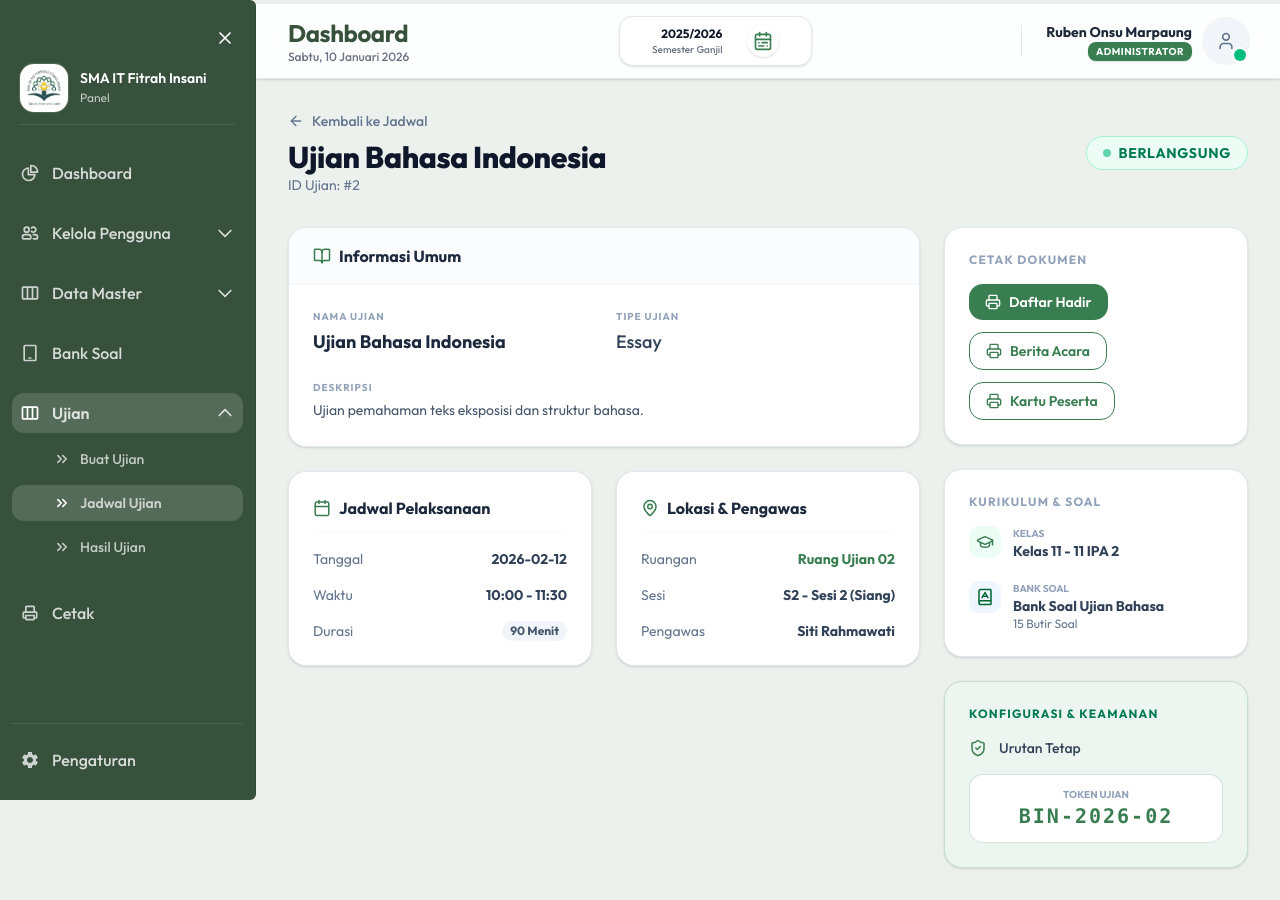
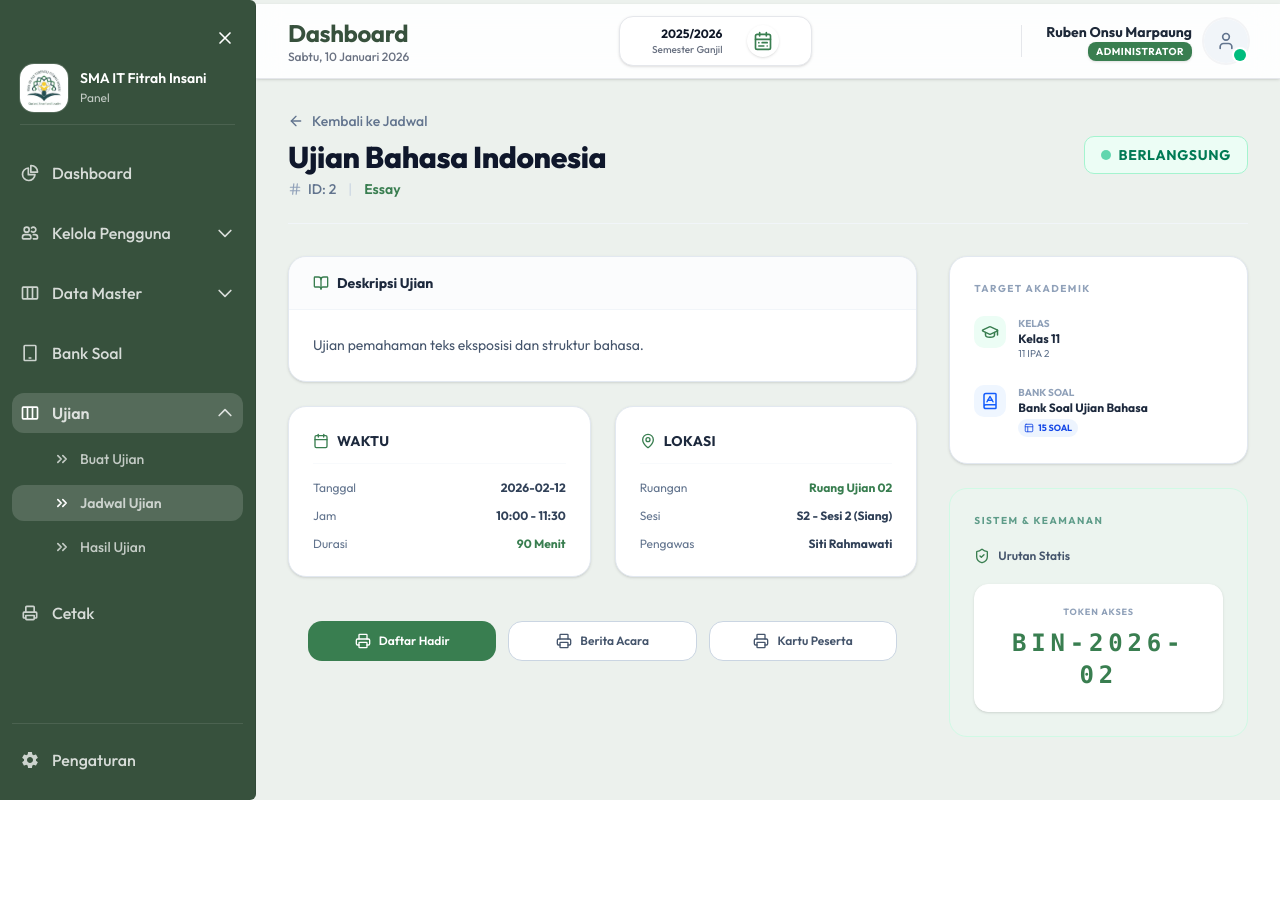
Before and after one commit to mustafamadjid/web-app-cbt, a React app in the folder frontend/: page /dashboard/administrator/ujian/jadwal/2 in a window 1280 px wide. After the commit the page ends 800 px from the top, so only its background shows below. Built offline with nearby package versions, Linux system fonts and the light colour scheme; the HTML template or start-up script is replaced by a standard one.

Commit message:
FE : Refactor halaman detail ujian

```diff
--- a/frontend/src/pages/Admin/Dashboard/Ujian/DetailUjian.tsx
+++ b/frontend/src/pages/Admin/Dashboard/Ujian/DetailUjian.tsx
@@ -6,9 +6,11 @@
   MapPin,
   ShieldCheck,
   BookOpen,
-  Layers,
   ArrowLeft,
-  BookAIcon
+  BookAIcon,
+  Hash,
+  Layout,
+  AlertCircle,
 } from "lucide-react";
 
 import PrintButton from "@/components/common/Input/PrintButton";
@@ -21,6 +23,7 @@
   getUjianSesiOptions,
 } from "@/services/Api/features-api/Ujian/ujian.service";
 import { getJadwalUjianDetail } from "@/services/Api/features-api/Ujian/jadwalujian.service";
+
 import type { TingkatKelasOption } from "@/types/DataMaster/Kelas";
 import type { RuangUjianRow } from "@/types/DataMaster/RuangUjian";
 import type {
@@ -29,10 +32,7 @@
   SesiUjianOption,
   TipeUjian,
 } from "@/types/Ujian/BuatUjian";
-import type { DetailUjianItem } from "@/types/Ujian/DetailUjian";
-
-type PrintJenis = "daftar-hadir" | "berita-acara" | "kartu-peserta";
-
+import type { DetailUjianItem, PrintJenis } from "@/types/Ujian/DetailUjian";
 
 const tipeUjianLabel: Record<TipeUjian, string> = {
   PILIHAN_GANDA: "Pilihan Ganda",
@@ -66,7 +66,6 @@
   const [sesiOptions, setSesiOptions] = useState<SesiUjianOption[]>([]);
   const [bankSoalOptions, setBankSoalOptions] = useState<BankSoalOption[]>([]);
 
-  // ... (Keep existing useEffect & logic for options and detail fetching)
   useEffect(() => {
     let active = true;
     const loadOptions = async () => {
@@ -127,14 +126,18 @@
   useEffect(() => {
     let active = true;
     const loadBankSoal = async () => {
-      if (!detail || detail.kelas_id === "") {
+      if (!detail || !detail.kelas_id) {
         setBankSoalOptions([]);
         return;
       }
-      const data = await getUjianBankSoalOptions({
-        tingkatKelasId: detail.kelas_id,
-      });
-      if (active) setBankSoalOptions(data);
+      try {
+        const data = await getUjianBankSoalOptions({
+          tingkatKelasId: detail.kelas_id,
+        });
+        if (active) setBankSoalOptions(data);
+      } catch {
+        if (active) setBankSoalOptions([]);
+      }
     };
     loadBankSoal();
     return () => {
@@ -143,7 +146,7 @@
   }, [detail]);
 
   const kelasLabel = useMemo(() => {
-    if (!detail || detail.kelas_id === "") return "-";
+    if (!detail?.kelas_id) return "-";
     const kelas = kelasOptions.find(
       (item) => item.id_tingkat_kelas === detail.kelas_id
     );
@@ -151,8 +154,7 @@
   }, [detail, kelasOptions]);
 
   const guruLabel = useMemo(() => {
-    if (!detail || detail.guru_pengawas_id === "")
-      return detail?.pengawas_ujian ?? "-";
+    if (!detail?.guru_pengawas_id) return detail?.pengawas_ujian ?? "-";
     const guru = guruOptions.find(
       (item) => item.id === detail.guru_pengawas_id
     );
@@ -160,15 +162,14 @@
   }, [detail, guruOptions]);
 
   const sesiLabel = useMemo(() => {
-    if (!detail || detail.sesi_id === "")
+    if (!detail?.sesi_id)
       return detail?.sesi_ujian ? `Sesi ${detail.sesi_ujian}` : "-";
     const sesi = sesiOptions.find((item) => item.id === detail.sesi_id);
     return sesi ? `${sesi.kode} - ${sesi.nama}` : `Sesi #${detail.sesi_id}`;
   }, [detail, sesiOptions]);
 
   const ruangLabel = useMemo(() => {
-    if (!detail || detail.ruang_ujian_id === "")
-      return detail?.ruang_ujian ?? "-";
+    if (!detail?.ruang_ujian_id) return detail?.ruang_ujian ?? "-";
     const ruang = ruangOptions.find(
       (item) => item.id === detail.ruang_ujian_id
     );
@@ -176,28 +177,25 @@
   }, [detail, ruangOptions]);
 
   const bankSoalLabel = useMemo(() => {
-    if (!detail || detail.bank_soal_id === "") return "-";
+    if (!detail?.bank_soal_id) return "-";
     const bank = bankSoalOptions.find(
       (item) => item.id === detail.bank_soal_id
     );
     return bank ? bank.nama : `Bank Soal #${detail.bank_soal_id}`;
   }, [detail, bankSoalOptions]);
 
-  const detailStatusLabel = detail?.status_ujian
-    ? statusLabelMap[detail.status_ujian] ?? detail.status_ujian
-    : "Status belum tersedia";
+  const handlePrint = (jenis: PrintJenis) => {
+    if (typeof window !== "undefined") window.print();
+  };
 
-  const handlePrint = (jenis: PrintJenis) => {
-    console.info("Print", jenis, detail);
-    if (typeof window !== "undefined") {
-      window.print();
-    }
-  };
+  const statusLabel = detail?.status_ujian
+    ? statusLabelMap[detail.status_ujian]
+    : "Tidak Diketahui";
 
   return (
     <div className="mx-auto max-w-6xl px-4 py-8 sm:px-6 lg:px-8">
-      {/* Header Section */}
-      <div className="mb-8 flex flex-col gap-4 sm:flex-row sm:items-center sm:justify-between">
+      {/* 1. Header Section */}
+      <div className="mb-8 flex flex-col gap-4 sm:flex-row sm:items-center sm:justify-between border-b border-slate-100 pb-6">
         <div>
           <Link
             to={paths.dashboard.jadwal_ujian}
@@ -210,169 +208,161 @@
             Kembali ke Jadwal
           </Link>
           <h1 className="text-3xl font-extrabold tracking-tight text-slate-900">
-            {detail?.nama_ujian ?? "Detail Ujian"}
+            {detail?.nama_ujian ?? "Memuat Detail..."}
           </h1>
-          <p className="text-sm text-slate-500">ID Ujian: #{ujianId}</p>
+          <div className="mt-1 flex items-center gap-3 text-sm text-slate-500">
+            <span className="flex items-center gap-1.5 font-medium">
+              <Hash size={14} className="text-slate-400" /> ID: {ujianId}
+            </span>
+            <span className="text-slate-300">|</span>
+            <span className="font-semibold text-[#397e50]">
+              {detail ? tipeUjianLabel[detail.tipe_ujian] : "-"}
+            </span>
+          </div>
         </div>
 
         {!loading && detail && (
           <div
-            className={`inline-flex items-center gap-2 rounded-full border px-4 py-1.5 text-sm font-bold uppercase tracking-wider ${
+            className={`inline-flex items-center gap-2 rounded-lg border px-4 py-2 text-sm font-bold uppercase tracking-wider ${
               statusColorMap[detail.status_ujian] || statusColorMap.selesai
             }`}
           >
             <span
-              className={`h-2 w-2 rounded-full ${
+              className={`h-2.5 w-2.5 rounded-full ${
                 detail.status_ujian === "berlangsung"
                   ? "animate-pulse bg-emerald-500"
                   : "bg-current"
               }`}
             />
-            {detailStatusLabel}
+            {statusLabel}
           </div>
         )}
       </div>
 
       {loading ? (
-        <div className="flex min-h-[400px] flex-col items-center justify-center rounded-3xl border-2 border-dashed border-slate-200 bg-white p-12 text-slate-400">
+        <div className="flex min-h-[400px] flex-col items-center justify-center rounded-3xl border border-slate-200 bg-white p-12 text-slate-400">
           <div className="h-10 w-10 animate-spin rounded-full border-4 border-[#397e50] border-t-transparent" />
-          <p className="mt-4 font-medium">Menyiapkan detail informasi...</p>
+          <p className="mt-4 font-medium">Sinkronisasi data ujian...</p>
         </div>
       ) : errorMsg ? (
-        <div className="rounded-xl border border-red-200 bg-red-50 p-6 text-center">
-          <p className="font-semibold text-red-700">{errorMsg}</p>
+        <div className="flex flex-col items-center justify-center rounded-2xl border border-red-100 bg-red-50 p-10 text-center">
+          <AlertCircle size={40} className="mb-3 text-red-500" />
+          <p className="text-lg font-semibold text-red-700">{errorMsg}</p>
+          <Link
+            to={paths.dashboard.jadwal_ujian}
+            className="mt-4 text-sm font-bold text-red-600 underline"
+          >
+            Kembali
+          </Link>
         </div>
       ) : (
         detail && (
-          <div className="grid grid-cols-1 gap-6 lg:grid-cols-3">
-            {/* Main Info Card (Left Column) */}
+          <div className="grid grid-cols-1 gap-8 lg:grid-cols-3">
+            {/* Main Column (Left) */}
             <div className="lg:col-span-2 space-y-6">
-              <div className="overflow-hidden rounded-2xl border border-slate-200 bg-white shadow-sm">
-                <div className="border-b border-slate-100 bg-slate-50/50 px-6 py-4">
-                  <h2 className="flex items-center gap-2 font-bold text-slate-800">
-                    <BookOpen size={18} className="text-[#397e50]" />
-                    Informasi Umum
-                  </h2>
+              {/* Deskripsi */}
+              <div className="rounded-2xl border border-slate-200 bg-white shadow-sm overflow-hidden">
+                <div className="bg-slate-50/50 px-6 py-4 border-b border-slate-100 flex items-center gap-2 font-bold text-slate-800 text-sm">
+                  <BookOpen size={16} className="text-[#397e50]" />
+                  Deskripsi Ujian
                 </div>
                 <div className="p-6">
-                  <div className="grid gap-6 sm:grid-cols-2">
-                    <div className="space-y-1">
-                      <p className="text-2xs font-bold uppercase tracking-widest text-slate-400">
-                        Nama Ujian
-                      </p>
-                      <p className="text-lg font-bold text-slate-800">
-                        {detail.nama_ujian}
-                      </p>
-                    </div>
-                    <div className="space-y-1">
-                      <p className="text-2xs font-bold uppercase tracking-widest text-slate-400">
-                        Tipe Ujian
-                      </p>
-                      <p className="text-lg font-medium text-slate-700">
-                        {tipeUjianLabel[detail.tipe_ujian]}
-                      </p>
-                    </div>
-                    <div className="sm:col-span-2 space-y-1">
-                      <p className="text-2xs font-bold uppercase tracking-widest text-slate-400">
-                        Deskripsi
-                      </p>
-                      <p className="text-sm leading-relaxed text-slate-600">
-                        {detail.deskripsi_ujian || "Tidak ada deskripsi."}
-                      </p>
-                    </div>
-                  </div>
+                  <p className="text-sm leading-relaxed text-slate-600">
+                    {detail.deskripsi_ujian ||
+                      "Tidak ada deskripsi tambahan untuk ujian ini."}
+                  </p>
                 </div>
               </div>
 
-              {/* Layout Grid for Sub-Cards */}
+              {/* Grid Sub-Info */}
               <div className="grid gap-6 sm:grid-cols-2">
-                {/* Jadwal Card */}
                 <div className="rounded-2xl border border-slate-200 bg-white p-6 shadow-sm">
-                  <div className="mb-4 flex items-center gap-2 border-b border-slate-50 pb-3 font-bold text-slate-800">
-                    <Calendar size={18} className="text-[#397e50]" />
-                    Jadwal Pelaksanaan
+                  <div className="mb-4 flex items-center gap-2 border-b border-slate-50 pb-3 font-bold text-slate-800 text-sm uppercase tracking-wide">
+                    <Calendar size={16} className="text-[#397e50]" />
+                    Waktu
                   </div>
-                  <div className="space-y-4">
-                    <div className="flex items-center justify-between">
-                      <span className="text-sm text-slate-500">Tanggal</span>
-                      <span className="text-sm font-bold text-slate-700">
-                        {detail.tanggal_ujian || detail.tgl_ujian || "-"}
+                  <div className="space-y-3">
+                    <div className="flex items-center justify-between text-xs">
+                      <span className="text-slate-500">Tanggal</span>
+                      <span className="font-bold text-slate-700">
+                        {detail.tanggal_ujian || detail.tgl_ujian}
                       </span>
                     </div>
-                    <div className="flex items-center justify-between">
-                      <span className="text-sm text-slate-500">Waktu</span>
-                      <span className="text-sm font-bold text-slate-700">
+                    <div className="flex items-center justify-between text-xs">
+                      <span className="text-slate-500">Jam</span>
+                      <span className="font-bold text-slate-700">
                         {detail.waktu_mulai} - {detail.waktu_selesai}
                       </span>
                     </div>
-                    <div className="flex items-center justify-between">
-                      <span className="text-sm text-slate-500">Durasi</span>
-                      <span className="rounded bg-slate-100 px-2 py-0.5 text-xs font-bold text-slate-600">
+                    <div className="flex items-center justify-between text-xs">
+                      <span className="text-slate-500">Durasi</span>
+                      <span className="font-bold text-[#397e50]">
                         {detail.durasi_menit} Menit
                       </span>
                     </div>
                   </div>
                 </div>
 
-                {/* Ruangan Card */}
                 <div className="rounded-2xl border border-slate-200 bg-white p-6 shadow-sm">
-                  <div className="mb-4 flex items-center gap-2 border-b border-slate-50 pb-3 font-bold text-slate-800">
-                    <MapPin size={18} className="text-[#397e50]" />
-                    Lokasi & Pengawas
+                  <div className="mb-4 flex items-center gap-2 border-b border-slate-50 pb-3 font-bold text-slate-800 text-sm uppercase tracking-wide">
+                    <MapPin size={16} className="text-[#397e50]" />
+                    Lokasi
                   </div>
-                  <div className="space-y-4">
-                    <div className="flex items-center justify-between">
-                      <span className="text-sm text-slate-500">Ruangan</span>
-                      <span className="text-sm font-bold text-[#397e50]">
+                  <div className="space-y-3">
+                    <div className="flex items-center justify-between text-xs">
+                      <span className="text-slate-500">Ruangan</span>
+                      <span className="font-bold text-[#397e50]">
                         {ruangLabel}
                       </span>
                     </div>
-                    <div className="flex items-center justify-between">
-                      <span className="text-sm text-slate-500">Sesi</span>
-                      <span className="text-sm font-bold text-slate-700">
+                    <div className="flex items-center justify-between text-xs">
+                      <span className="text-slate-500">Sesi</span>
+                      <span className="font-bold text-slate-700">
                         {sesiLabel}
                       </span>
                     </div>
-                    <div className="flex items-center justify-between">
-                      <span className="text-sm text-slate-500">Pengawas</span>
-                      <span className="text-sm font-bold text-slate-700">
+                    <div className="flex items-center justify-between text-xs">
+                      <span className="text-slate-500">Pengawas</span>
+                      <span className="font-bold text-slate-700">
                         {guruLabel}
                       </span>
                     </div>
                   </div>
                 </div>
               </div>
-            </div>
 
-            {/* Sidebar Info (Right Column) */}
-            <div className="space-y-6">
-              <div className="rounded-2xl border border-slate-200 bg-white p-6 shadow-sm">
-                <h3 className="mb-4 text-xs font-bold uppercase tracking-widest text-slate-400">
-                  Cetak Dokumen
-                </h3>
-                <div className="flex flex-wrap gap-3">
+              {/* 4. Action Section (PRINT BUTTONS REVISED POSITION) */}
+              <div className="rounded-2xl p-5">
+                <div className="grid grid-cols-1 gap-3 sm:grid-cols-3">
                   <PrintButton
                     label="Daftar Hadir"
+                    className="flex h-10 w-full items-center justify-center gap-2 rounded-lg bg-[#397e50] text-xs font-bold text-white transition hover:bg-[#2d633f]"
                     onClick={() => handlePrint("daftar-hadir")}
                   />
                   <PrintButton
                     label="Berita Acara"
                     variant="outline"
+                    className="flex h-10 w-full items-center justify-center gap-2 rounded-lg border border-slate-300 bg-white text-xs font-bold text-slate-600 transition hover:bg-slate-50"
                     onClick={() => handlePrint("berita-acara")}
                   />
                   <PrintButton
                     label="Kartu Peserta"
                     variant="outline"
+                    className="flex h-10 w-full items-center justify-center gap-2 rounded-lg border border-slate-300 bg-white text-xs font-bold text-slate-600 transition hover:bg-slate-50"
                     onClick={() => handlePrint("kartu-peserta")}
                   />
                 </div>
               </div>
-              {/* Kelas & Bank Soal */}
+            </div>
+
+            {/* Sidebar (Right) */}
+            <div className="space-y-6">
+              {/* Target Akademik */}
               <div className="rounded-2xl border border-slate-200 bg-white p-6 shadow-sm">
-                <h3 className="mb-4 text-xs font-bold uppercase tracking-widest text-slate-400">
-                  Kurikulum & Soal
+                <h3 className="mb-5 text-2xs font-bold uppercase tracking-[0.15em] text-slate-400">
+                  Target Akademik
                 </h3>
-                <div className="space-y-5">
+                <div className="space-y-6">
                   <div className="flex items-start gap-3">
                     <div className="flex h-8 w-8 shrink-0 items-center justify-center rounded-lg bg-emerald-50 text-[#397e50]">
                       <GraduationCap size={18} />
@@ -381,47 +371,48 @@
                       <p className="text-2xs font-bold uppercase text-slate-400">
                         Kelas
                       </p>
-                      <p className="text-sm font-bold text-slate-700">
-                        {kelasLabel} - {detail.nama_kelas}
+                      <p className="text-xs font-bold text-slate-800 leading-tight">
+                        {kelasLabel}
+                      </p>
+                      <p className="text-2xs text-slate-500">
+                        {detail.nama_kelas}
                       </p>
                     </div>
                   </div>
                   <div className="flex items-start gap-3">
-                    <div className="flex h-8 w-8 shrink-0 items-center justify-center rounded-lg bg-blue-50 text-green-800">
+                    <div className="flex h-8 w-8 shrink-0 items-center justify-center rounded-lg bg-blue-50 text-blue-600">
                       <BookAIcon size={18} />
                     </div>
                     <div>
                       <p className="text-2xs font-bold uppercase text-slate-400">
                         Bank Soal
                       </p>
-                      <p className="text-sm font-bold text-slate-700">
+                      <p className="text-xs font-bold text-slate-800 leading-tight">
                         {bankSoalLabel}
                       </p>
-                      <p className="text-xs text-slate-500">
-                        {detail.jumlah_soal} Butir Soal
-                      </p>
+                      <div className="mt-1 inline-flex items-center gap-1 rounded bg-blue-100/50 px-1.5 py-0.5 text-[9px] font-bold text-blue-700">
+                        <Layout size={10} /> {detail.jumlah_soal} SOAL
+                      </div>
                     </div>
                   </div>
                 </div>
               </div>
 
-              {/* Keamanan */}
-              <div className="rounded-2xl border border-[#397e50]/20 bg-emerald-50/30 p-6 shadow-sm">
-                <h3 className="mb-4 text-xs font-bold uppercase tracking-widest text-emerald-700">
-                  Konfigurasi & Keamanan
+              {/* Keamanan & Token */}
+              <div className="rounded-2xl border border-emerald-100 bg-emerald-50/20 p-6">
+                <h3 className="mb-5 text-2xs font-bold uppercase tracking-[0.15em] text-emerald-800/60">
+                  Sistem & Keamanan
                 </h3>
-                <div className="space-y-4">
-                  <div className="flex items-center gap-3">
-                    <ShieldCheck size={18} className="text-[#397e50]" />
-                    <span className="text-sm font-medium text-slate-700">
-                      {detail.acak_soal ? "Soal Diacak" : "Urutan Tetap"}
-                    </span>
+                <div className="space-y-5">
+                  <div className="flex items-center gap-2 text-xs font-semibold text-slate-600">
+                    <ShieldCheck size={16} className="text-[#397e50]" />
+                    {detail.acak_soal ? "Soal Diacak" : "Urutan Statis"}
                   </div>
-                  <div className="rounded-xl border border-[#397e50]/20 bg-white p-3 text-center">
-                    <p className="text-2xs font-bold uppercase text-slate-400">
-                      Token Ujian
+                  <div className="rounded-xl border border-white bg-white p-5 text-center shadow-sm">
+                    <p className="mb-2 text-[9px] font-bold uppercase tracking-widest text-slate-400">
+                      Token Akses
                     </p>
-                    <p className="text-xl font-mono font-black tracking-widest text-[#397e50]">
+                    <p className="text-2xl font-mono font-black tracking-[0.2em] text-[#397e50]">
                       {detail.token_ujian || "------"}
                     </p>
                   </div>
--- a/frontend/src/types/Ujian/DetailUjian.ts
+++ b/frontend/src/types/Ujian/DetailUjian.ts
@@ -2,6 +2,8 @@
 import type { JadwalUjianItem } from "@/types/Ujian/jadwalUjian";
 import type { ReactNode } from "react";
 
+
+export type PrintJenis = "daftar-hadir" | "berita-acara" | "kartu-peserta";
 export type DetailUjianItem = JadwalUjianItem &
   BuatUjianFormValues & {
     id: number;
```
